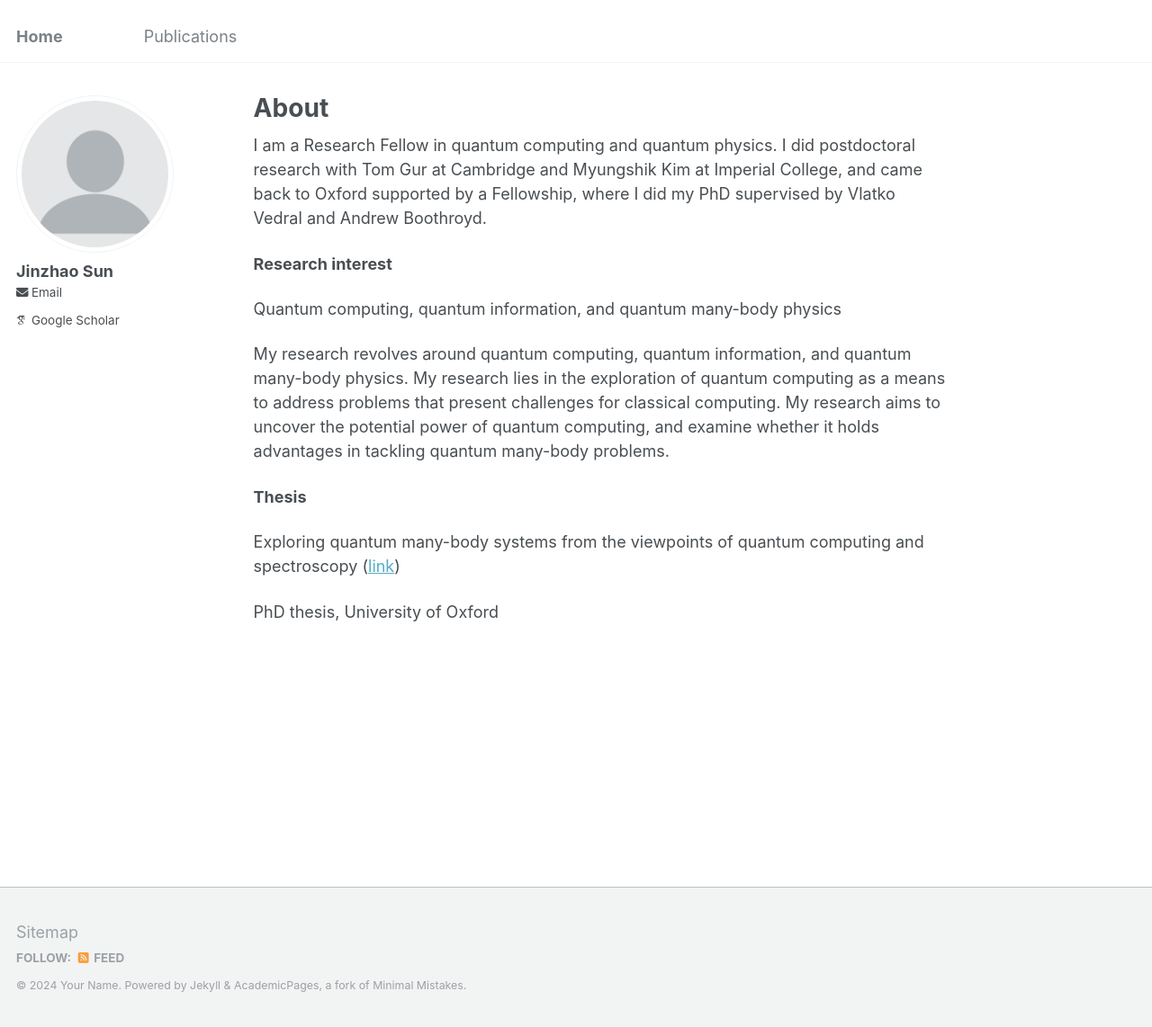
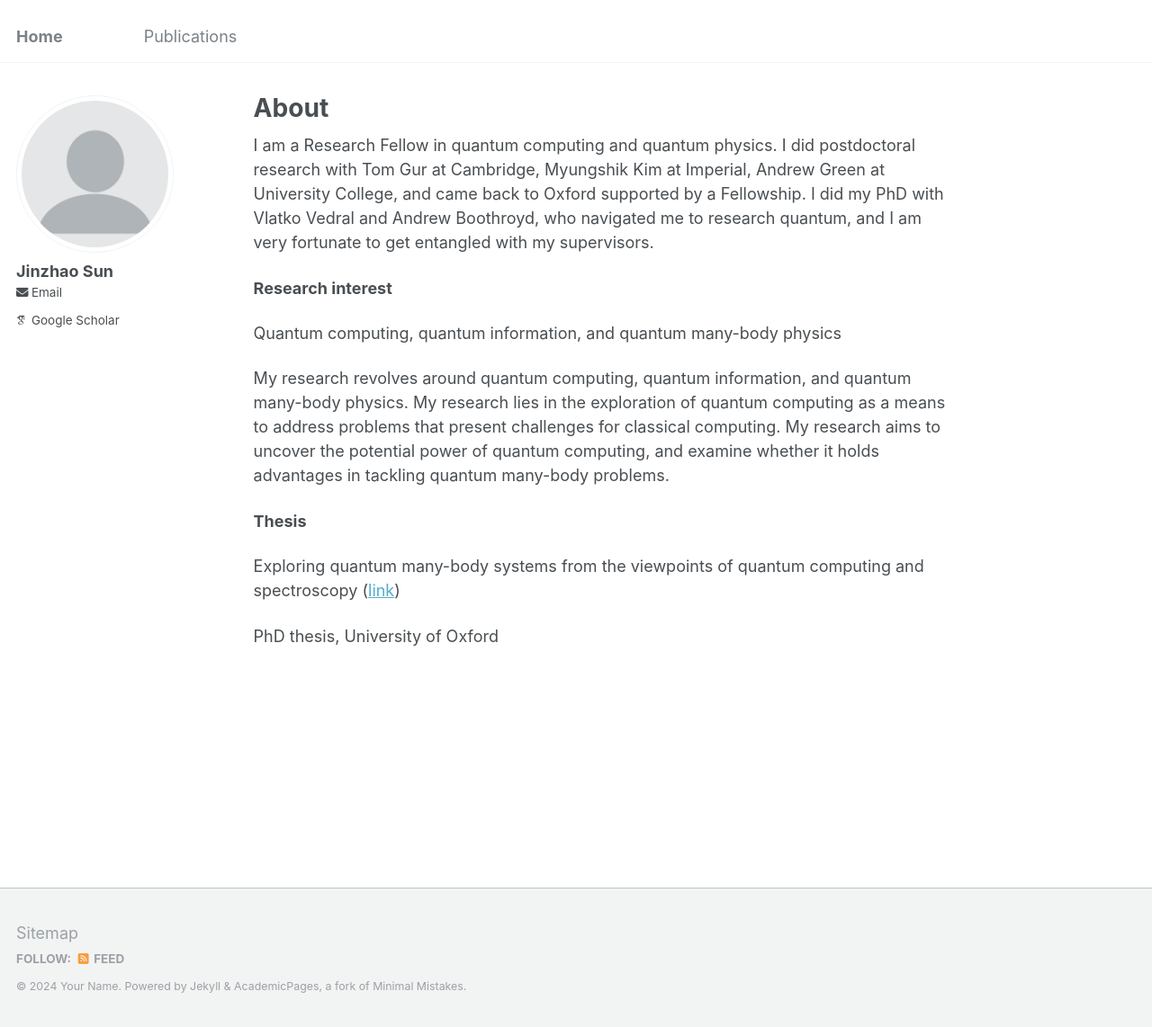
Before and after one commit to jinzhao-sun/jinzhao-sun.github.io, a Jekyll site: the page built from _pages/about.md, in a window 1280 px wide and 1142 px high. Shown: the whole window at 90% size. Built offline with Jekyll 4.4.1, drawn with Linux system fonts in a browser that asks for light colours; some web fonts are replaced.

Commit message:
Update about.md

```diff
--- a/_pages/about.md
+++ b/_pages/about.md
@@ -7,7 +7,7 @@ redirect_from:
   - /about.html
 ---
 
-I am a Research Fellow in quantum computing and quantum physics. I did postdoctoral research with Tom Gur at Cambridge and Myungshik Kim at Imperial College, and came back to Oxford supported by a Fellowship, where I did my PhD supervised by Vlatko Vedral and Andrew Boothroyd.
+I am a Research Fellow in quantum computing and quantum physics. I did postdoctoral research with Tom Gur at Cambridge, Myungshik Kim at Imperial, Andrew Green at University College, and came back to Oxford supported by a Fellowship. I did my PhD with Vlatko Vedral and Andrew Boothroyd, who navigated me to research quantum, and I am very fortunate to get entangled with my supervisors.
 
 
 **Research interest**
```
